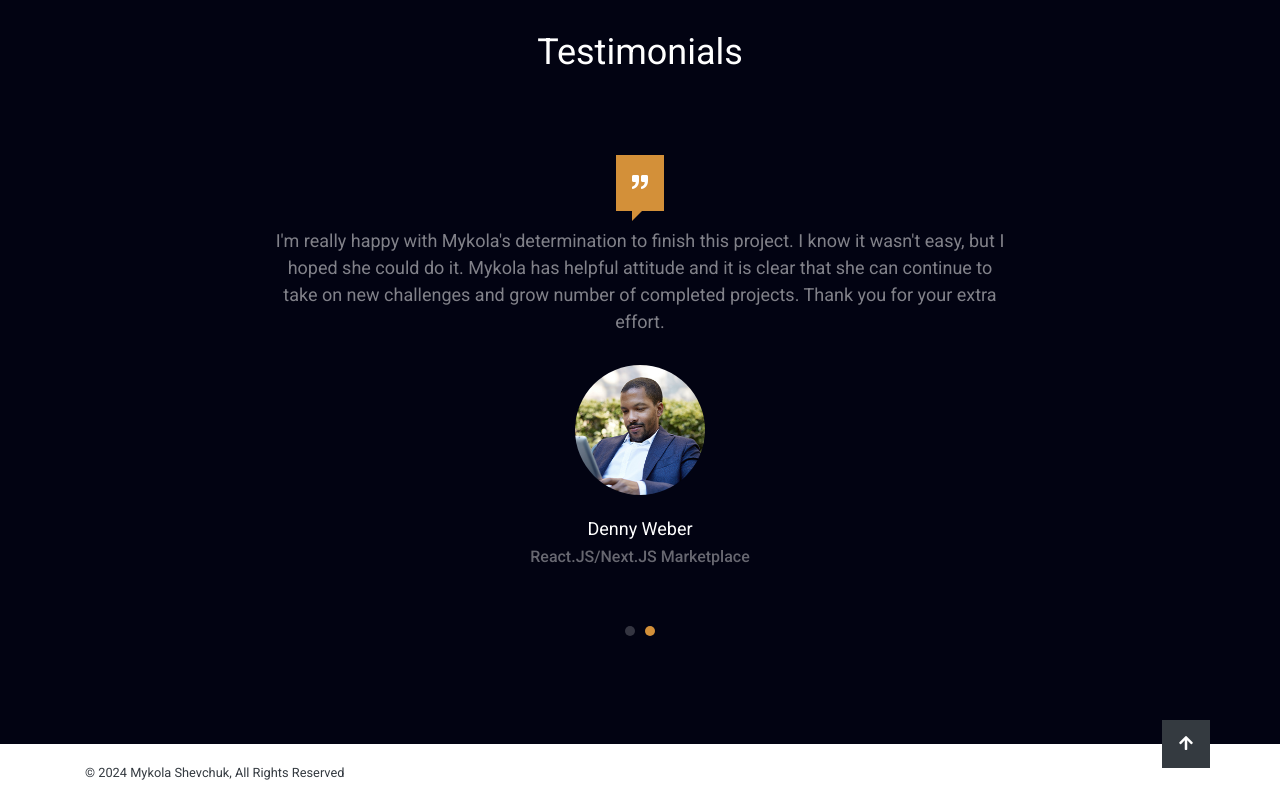
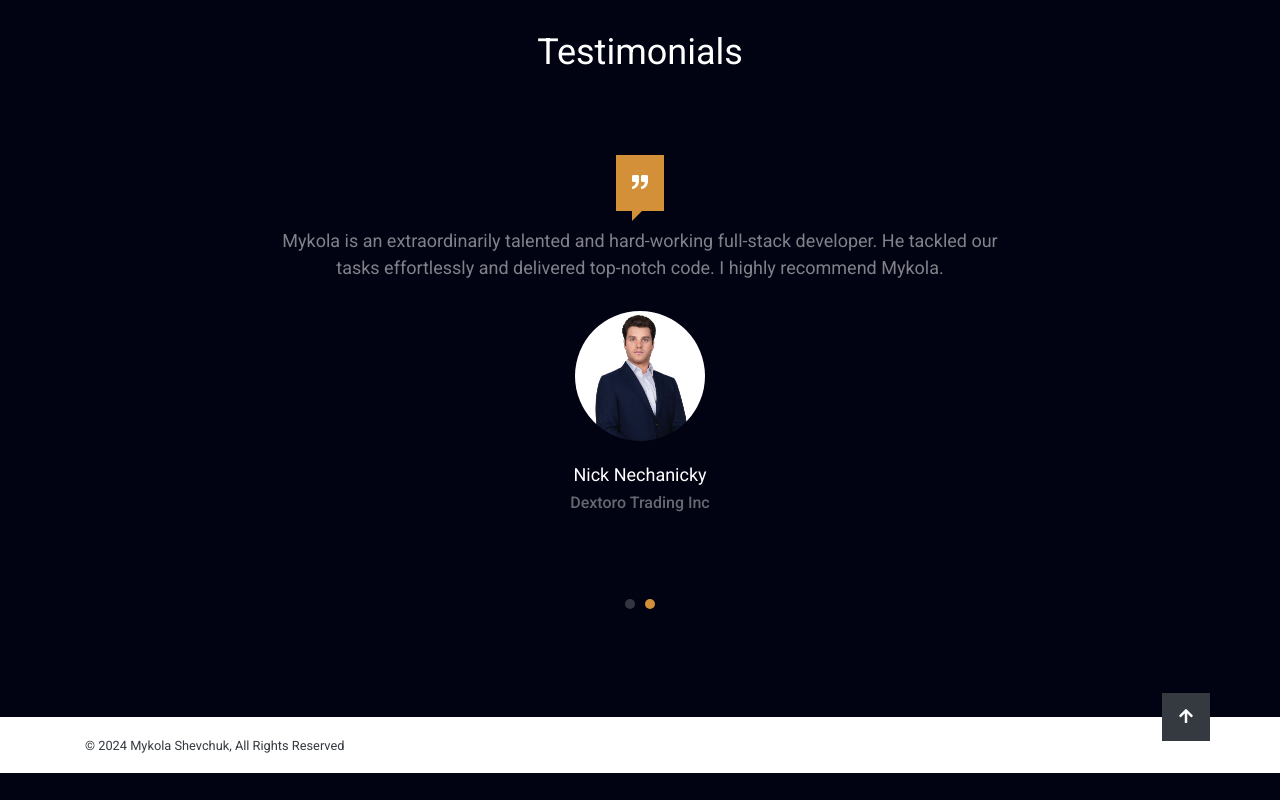
Before and after one commit to 0xmykola/0xmykola.github.io, a plain HTML site: page index.html in a window 1280 px wide. Shown: the part 4734-5534 px from the top of the page. After the commit the page ends 5507 px from the top, so only its background shows below. Drawn offline with Linux system fonts and the light colour scheme.

Commit message:
fix: testimonials

```diff
--- a/index.html
+++ b/index.html
@@ -534,13 +534,10 @@
                                     <figure class="d-inline-block p-3 ts-bg-primary text-white ts-has-talk-arrow">
                                         <i class="fa fa-quote-right"></i>
                                     </figure>
-                                    <p class="ts-h5">I'm really happy with Mykola's determination to finish this
-                                        project. I know it wasn't easy, but I hoped she could do it. Mykola has
-                                        helpful attitude and it is clear that she can continue to take on new challenges
-                                        and grow number of completed projects. Thank you for your extra effort.</p>
-                                    <div class="ts-circle__lg mb-3" data-bg-image="assets/img/person-02.jpg"></div>
-                                    <h5>Denny Weber</h5>
-                                    <h6 class="ts-opacity__40">React.JS/Next.JS Marketplace</h6>
+                                    <p class="ts-h5">Mykola is an extraordinarily talented and hard-working full-stack developer. He tackled our tasks effortlessly and delivered top-notch code. I highly recommend Mykola.</p>
+                                    <div class="ts-circle__lg mb-3" data-bg-image="assets/img/person-02.jfif"></div>
+                                    <h5>Nick Nechanicky</h5>
+                                    <h6 class="ts-opacity__40">Dextoro Trading Inc</h6>
                                 </div>
                                 <!--end slide-->
                             </div>
```
Also changed, not shown: assets/img/person-02.jfif (added).
